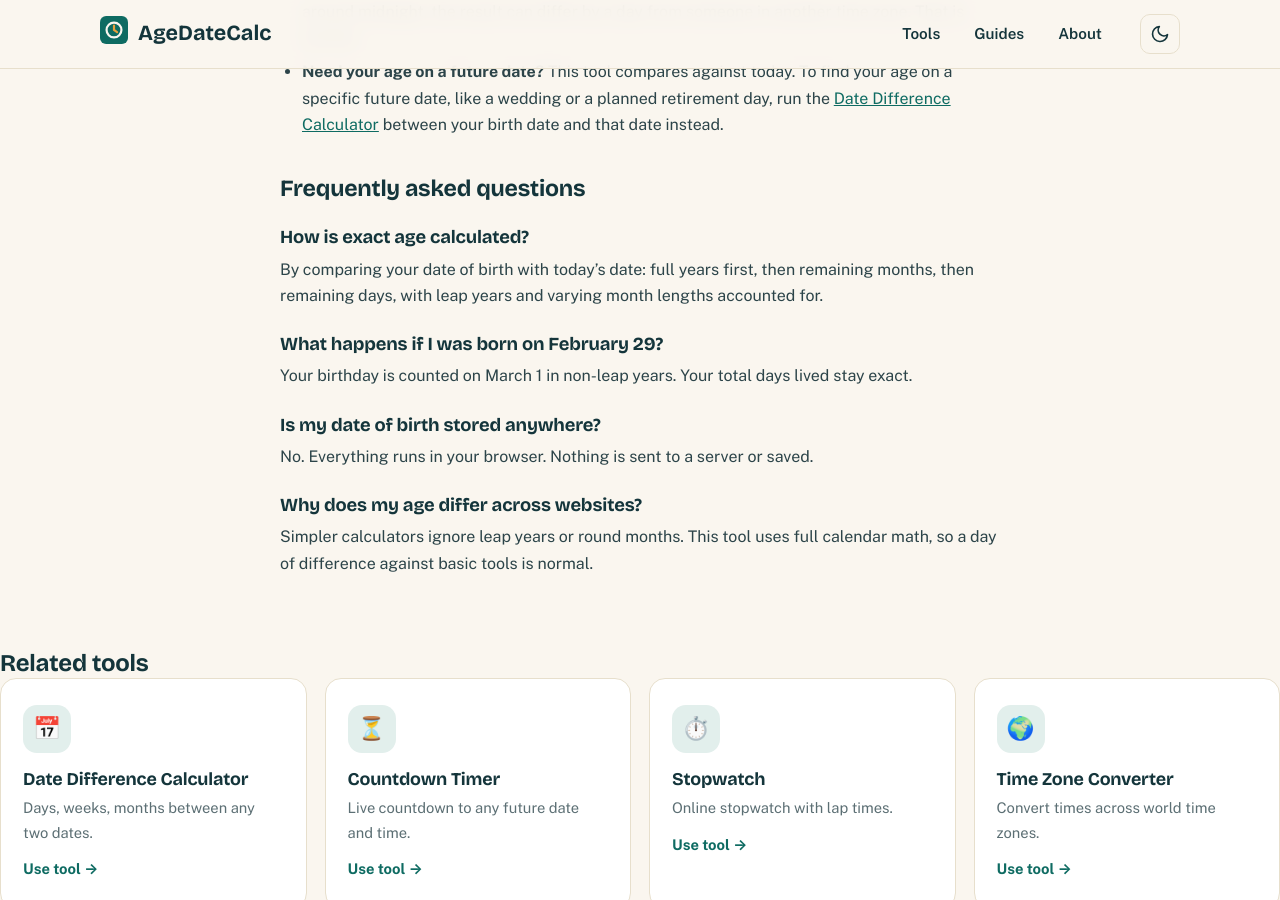
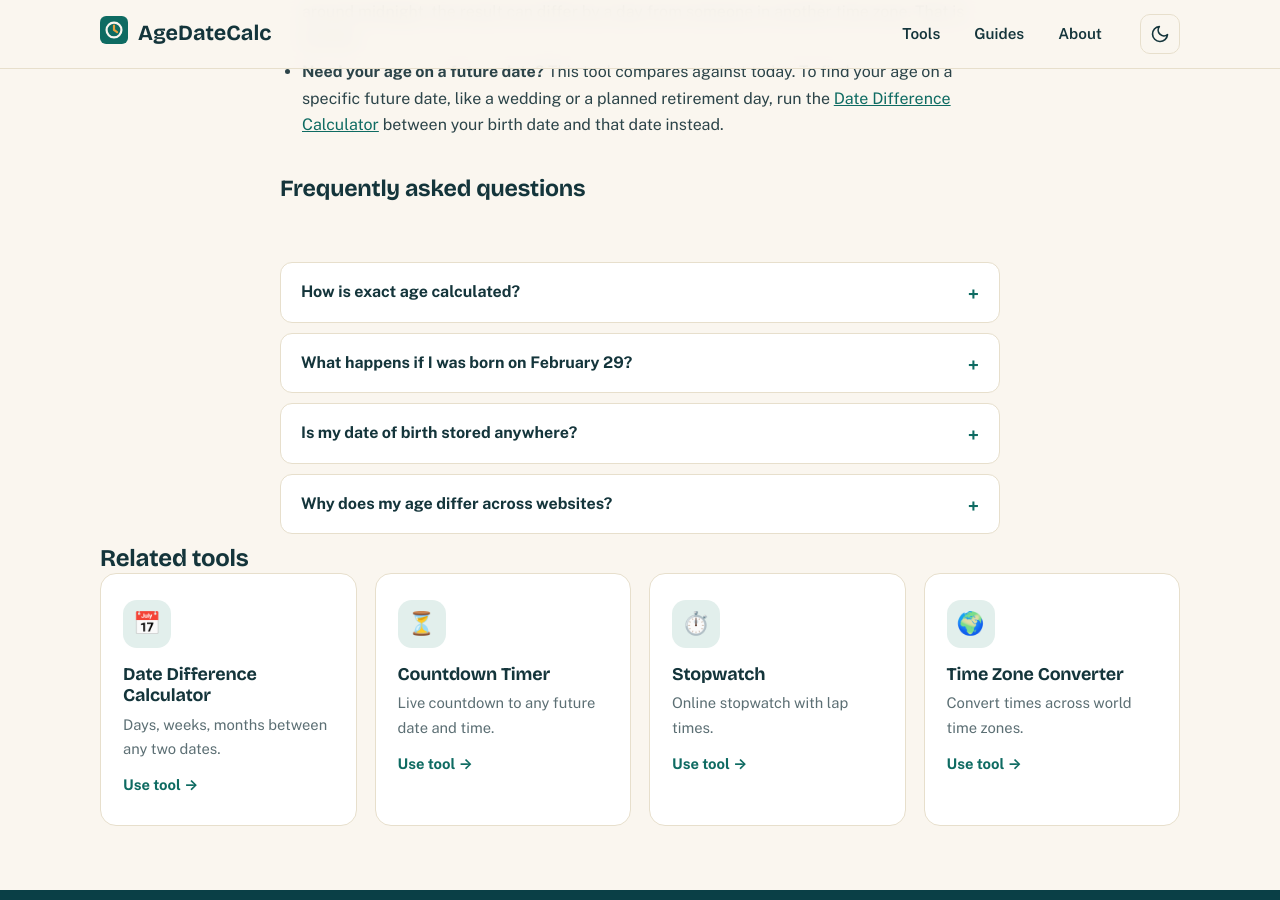
Before and after one commit to zaidmeo09-dhangal/agedatecalc, a Jekyll site: the page built from age-calculator.md, in a window 1280 px wide and 900 px high, scrolled down 2583 px. Built offline with Jekyll 4.4.1, drawn with Linux system fonts in a browser that asks for light colours.

Commit message:
Design polish: FAQ accordions, related-tools spacing, blog archive, footer/nav updates

```diff
--- a/age-calculator.md
+++ b/age-calculator.md
@@ -145,26 +145,30 @@
 
 ## Frequently asked questions
 
-### How is exact age calculated?
-
-By comparing your date of birth with today's date: full years first, then remaining months, then remaining days, with leap years and varying month lengths accounted for.
-
-### What happens if I was born on February 29?
-
-Your birthday is counted on March 1 in non-leap years. Your total days lived stay exact.
-
-### Is my date of birth stored anywhere?
-
-No. Everything runs in your browser. Nothing is sent to a server or saved.
-
-### Why does my age differ across websites?
-
-Simpler calculators ignore leap years or round months. This tool uses full calendar math, so a day of difference against basic tools is normal.
-
 </div>
 
-<h2 style="margin-top:8px">Related tools</h2>
-<div class="tools-grid">
+<div class="faq">
+<details>
+<summary>How is exact age calculated?</summary>
+<p>By comparing your date of birth with today's date: full years first, then remaining months, then remaining days, with leap years and varying month lengths accounted for.</p>
+</details>
+<details>
+<summary>What happens if I was born on February 29?</summary>
+<p>Your birthday is counted on March 1 in non-leap years. Your total days lived stay exact.</p>
+</details>
+<details>
+<summary>Is my date of birth stored anywhere?</summary>
+<p>No. Everything runs in your browser. Nothing is sent to a server or saved.</p>
+</details>
+<details>
+<summary>Why does my age differ across websites?</summary>
+<p>Simpler calculators ignore leap years or round months. This tool uses full calendar math, so a day of difference against basic tools is normal.</p>
+</details>
+</div>
+
+<div class="wrap">
+<h2>Related tools</h2>
+<div class="tools-grid tools-grid-4">
   <a class="tool-card" href="{{ '/date-difference-calculator/' | relative_url }}">
     <div class="tool-icon">📅</div>
     <h3>Date Difference Calculator</h3>
@@ -189,6 +193,7 @@
     <p>Convert times across world time zones.</p>
     <span class="go">Use tool &rarr;</span>
   </a>
+</div>
 </div>
 
 <script>
```
